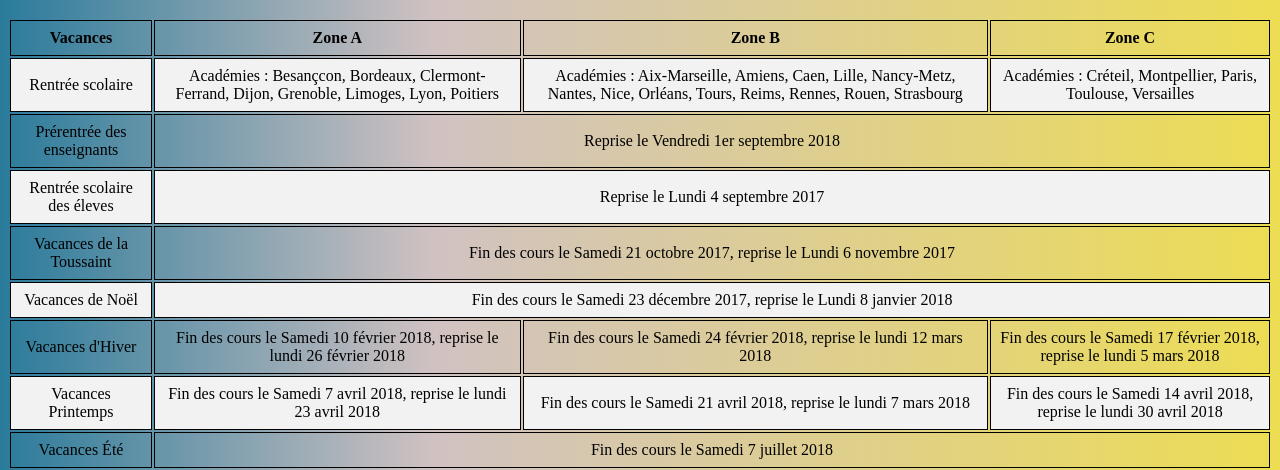
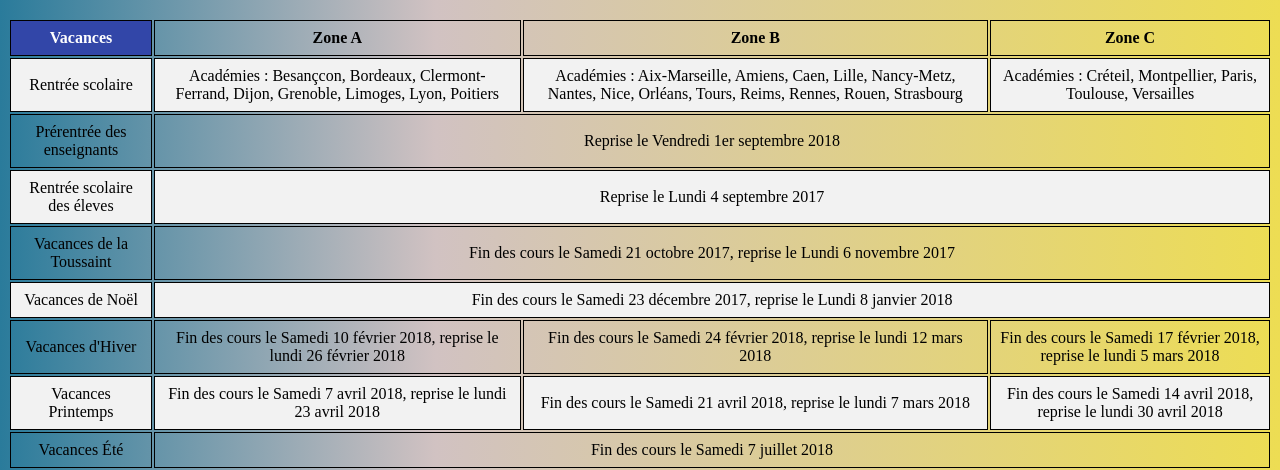
Before and after one commit to zyedmokni-afk/TP4-Site-Web, a plain HTML site: page Docs/TP5.html in a window 1280 px wide. Shown: the part 120-590 px from the top of the page. Drawn offline with Linux system fonts and the light colour scheme.

Commit message:
Tableau test 3

```diff
--- a/Docs/TP5.html
+++ b/Docs/TP5.html
@@ -13,7 +13,7 @@
 
 <table id="calendrier-scolaire">
     <tr>
-        <th>Vacances</th>
+        <th id="colonne1">Vacances</th>
         <th>Zone A</th>
         <th>Zone B</th>
         <th>Zone C</th>
--- a/Style/style.css
+++ b/Style/style.css
@@ -16,7 +16,7 @@
     margin: 20px auto;
 }
 
-#calendrier-scolaire th,
+th,
 #calendrier-scolaire td {
     border: 1px solid black;
     padding: 8px;
```
